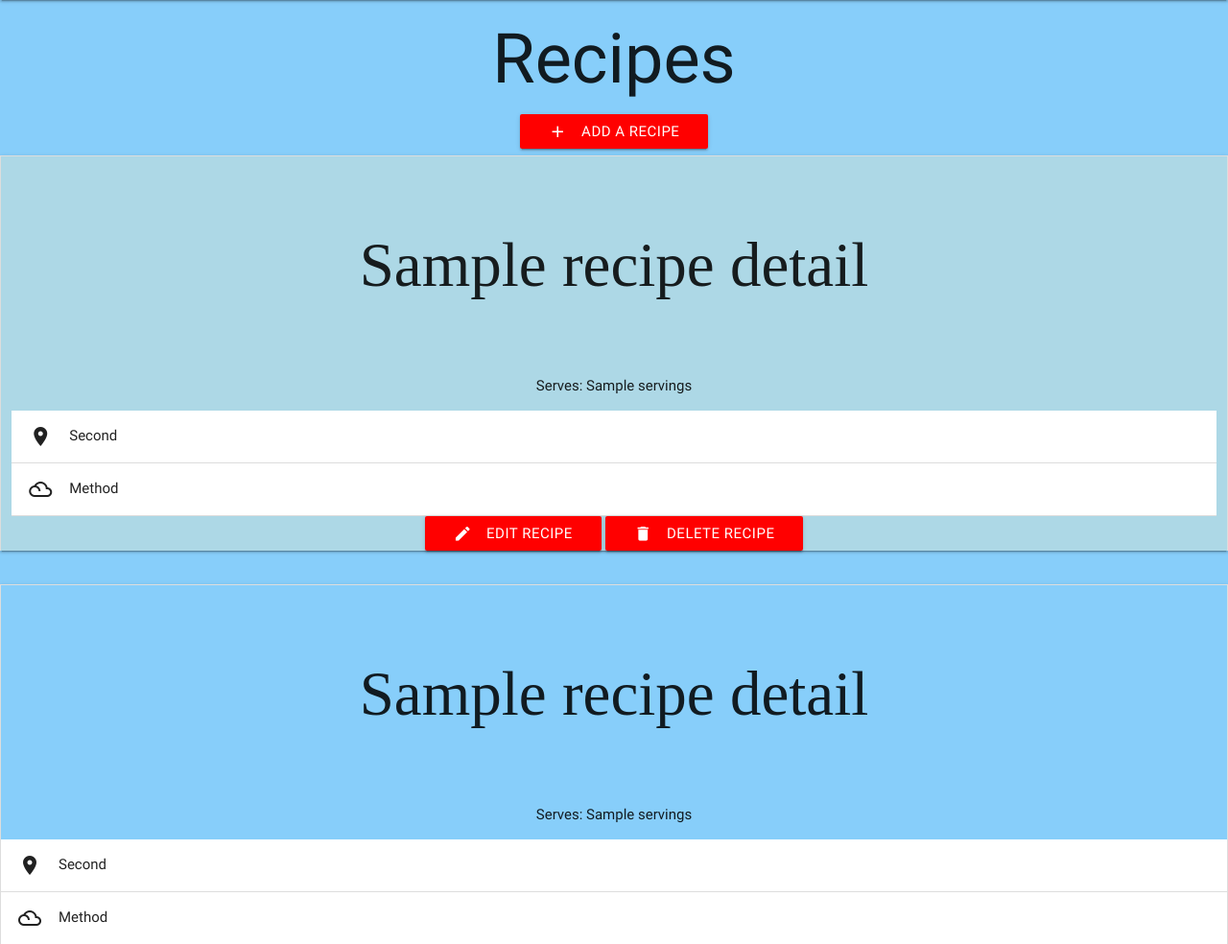
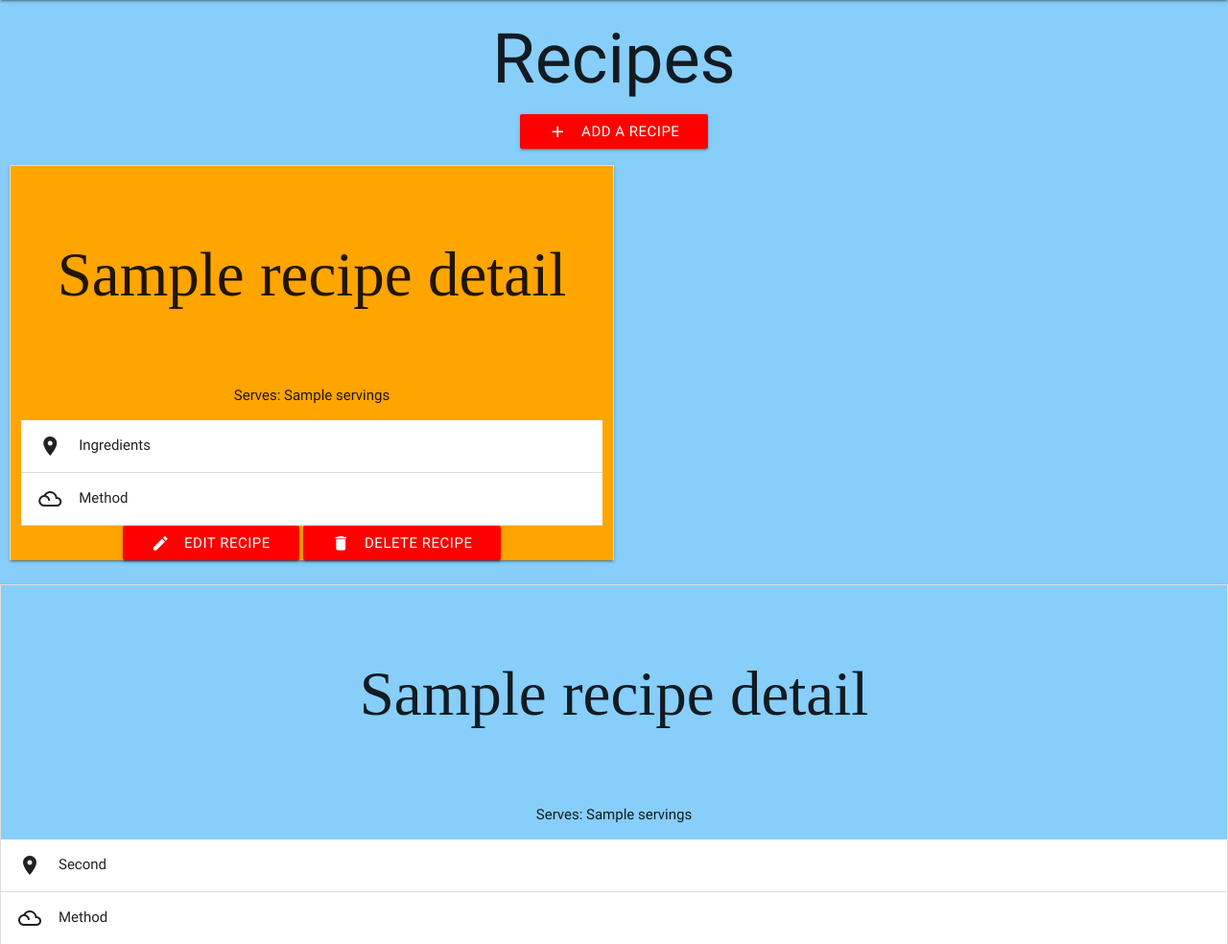
Before and after one commit to Schnoeff/Data-centric-milestone-project, a Flask app: page / in a window 1280 px wide. Shown: the part 64-1048 px from the top of the page at 96% size. Run offline with Flask 2, Linux system fonts and the light colour scheme; a database or web service that is not in the repository returns one stand-in record (values such as "Sample title"); some libraries are stand-ins or nearby versions; some web fonts are replaced.

Commit message:
updated layout and padding styles

```diff
--- a/static/css/style.css
+++ b/static/css/style.css
@@ -4,6 +4,7 @@ body {
 }
 
 .recipe-box{
+
     background-color:red;
     margin:30px;
     border-style:solid;
@@ -33,10 +34,18 @@ body {
 }
 
 .recipe_card{
-    background-color:lightblue;
-    padding-top:30px;
-    min-width:100%;
+    background-color:orange;
+    min-width:50%;
+    max-width:50%;
 
+    }
+
+.recipe-table{
+    margin:10px;
+}
+
+.collapsible-header{
+    text-align:center;
 }
 
 .divider{
--- a/templates/recipes.html
+++ b/templates/recipes.html
@@ -14,7 +14,7 @@
 
           <p>Serves: {{recipe.servings}}</p>
           <li>
-      <div class="collapsible-header"><i class="material-icons">place</i>Second</div>
+      <div class="collapsible-header"><i class="material-icons">place</i>Ingredients</div>
       <div class="collapsible-body"><span><p>1. {{recipe.ingredient_1}}</p>
           <hr class="divider">
           <p>2. {{recipe.ingredient_2}}</p>
```
